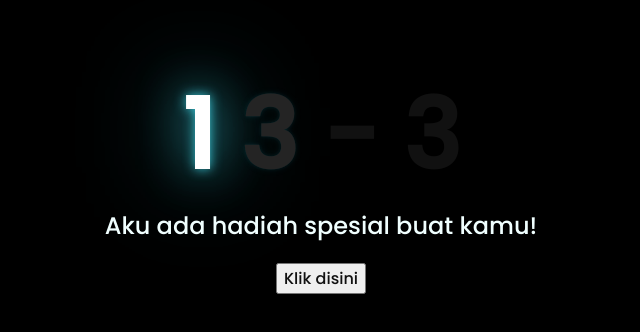
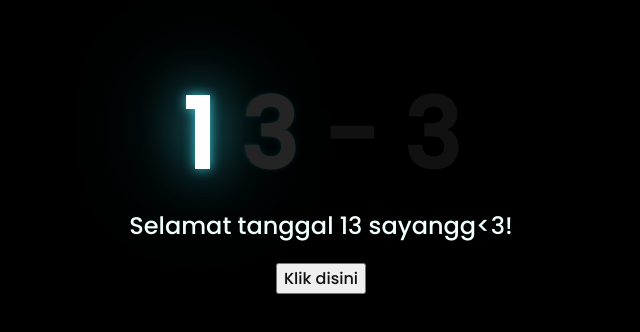
Before and after one commit to Rizkihidayatulloh99/rizkihidayatulloh.gifthub.io, a plain HTML site: page index.html in a window 1280 px wide. Shown: the part 230-562 px from the top of the page, without its empty margins (327-967 px from the left). Drawn offline with Linux system fonts and the light colour scheme.

Commit message:
Update index.html

```diff
--- a/index.html
+++ b/index.html
@@ -18,7 +18,7 @@
     </div>
 
     <div class="description">
-        <span>Aku ada hadiah spesial buat kamu!</span>
+        <span>Selamat tanggal 13 sayangg<3!</span>
     </div>
     <div class="button">
         <button>
```
